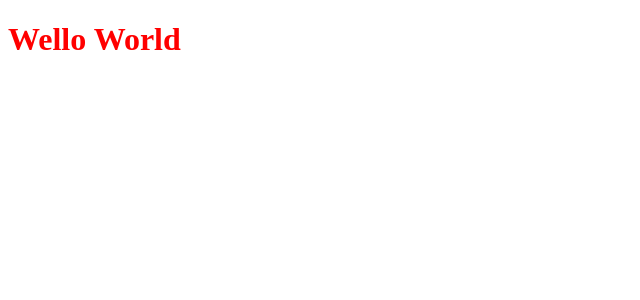
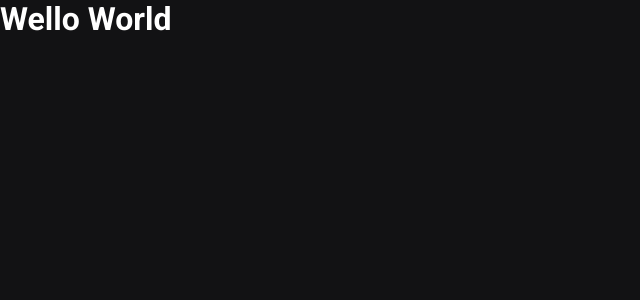
Before and after one commit to vinicius2616/ignews, a Next.js app: page / in a window 1280 px wide. Shown: the top 300 px of the page, without its empty margins (0-640 px from the left). Built offline with nearby package versions, Linux system fonts and the light colour scheme.

Commit message:
project configured and global styles

```diff
--- a/src/pages/_app.tsx
+++ b/src/pages/_app.tsx
@@ -1,4 +1,5 @@
 import { AppProps } from "next/app";
+import "../styles/global.scss";
 
 function MyApp({ Component, pageProps }: AppProps) {
   return <Component {...pageProps} />;
--- /dev/null
+++ b/src/pages/_document.tsx
@@ -0,0 +1,21 @@
+import Document, { Html, Head, Main, NextScript } from "next/document";
+
+export default class MyDocument extends Document {
+  render() {
+    return (
+      <Html>
+        <Head>
+          <link rel="preconnect" href="https://fonts.gstatic.com" />
+          <link
+            href="https://fonts.googleapis.com/css2?family=Roboto:wght@400;700;900&display=swap"
+            rel="stylesheet"
+          />
+        </Head>
+        <body>
+          <Main />
+          <NextScript />
+        </body>
+      </Html>
+    );
+  }
+}
--- a/src/pages/index.tsx
+++ b/src/pages/index.tsx
@@ -1,5 +1,12 @@
-import styles from "../styles/home.module.scss";
+import Head from "next/head";
 
 export default function Home() {
-  return <h1 className={styles.title}>Wello World</h1>;
+  return (
+    <>
+      <Head>
+        <title>Inicio | ig.news </title>
+      </Head>
+      <h1>Wello World</h1>
+    </>
+  );
 }
--- /dev/null
+++ b/src/styles/global.scss
@@ -0,0 +1,50 @@
+* {
+  margin: 0;
+  padding: 0;
+  box-sizing: border-box;
+}
+
+:root {
+  --white: #ffff;
+
+  --gray-100: #e1e1e6;
+  --gray-300: #a8a8b3;
+  --gray-900: #121214;
+
+  --cyan-500: #61dafb;
+  --yellow-500: #eba417;
+}
+
+@media (max-width: 1080px) {
+  html {
+    font-size: 93.75%;
+  }
+}
+
+@media (max-width: 720px) {
+  html {
+    font-size: 87.5%;
+  }
+}
+
+body {
+  background: var(--gray-900);
+  color: var(--white);
+}
+
+body,
+input,
+textarea,
+select,
+button {
+  font: 400 1rem "Roboto", sans-serif;
+}
+
+button {
+  cursor: pointer;
+}
+
+a {
+  color: inherit;
+  text-decoration: none;
+}
--- a/src/styles/home.module.scss
+++ /dev/null
@@ -1,3 +0,0 @@
-.title {
-  color: #f00;
-}
```
Also changed, not shown: 1 other file (tests, documents, lock files or other folders).
